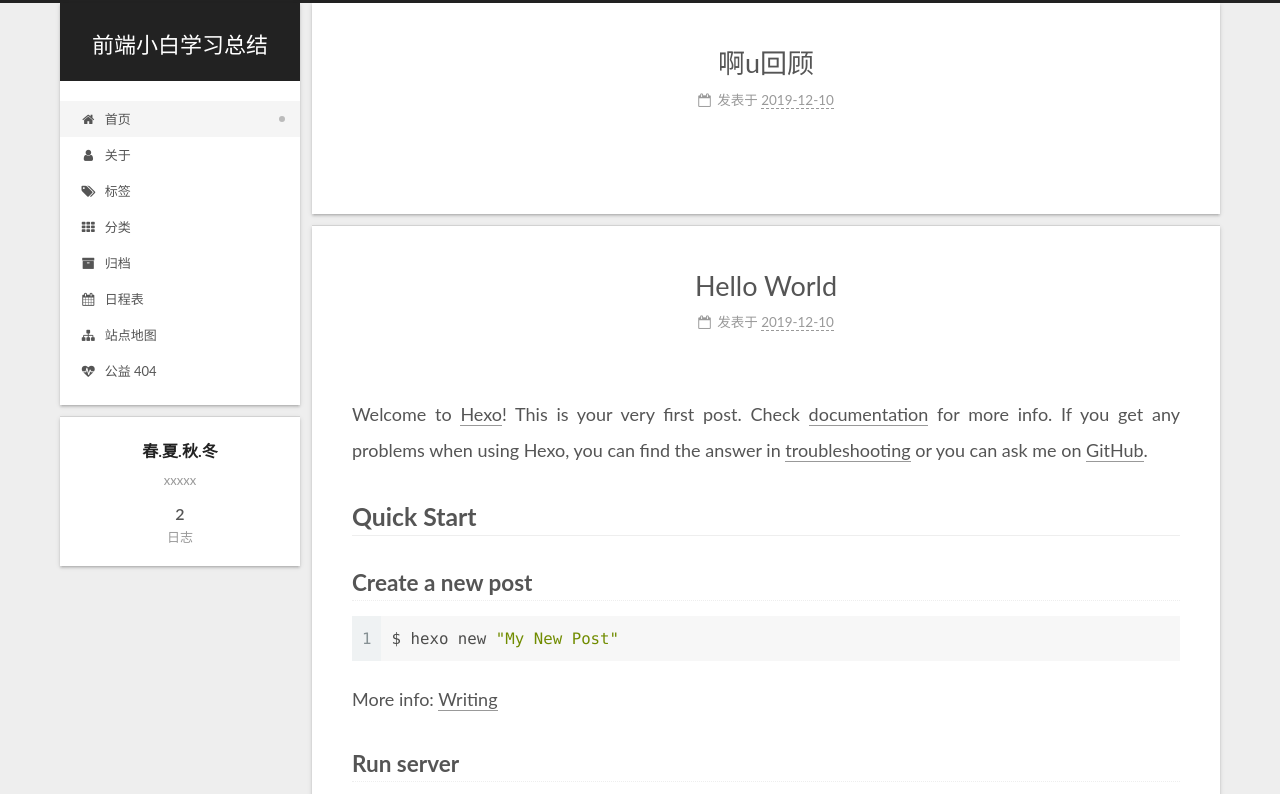
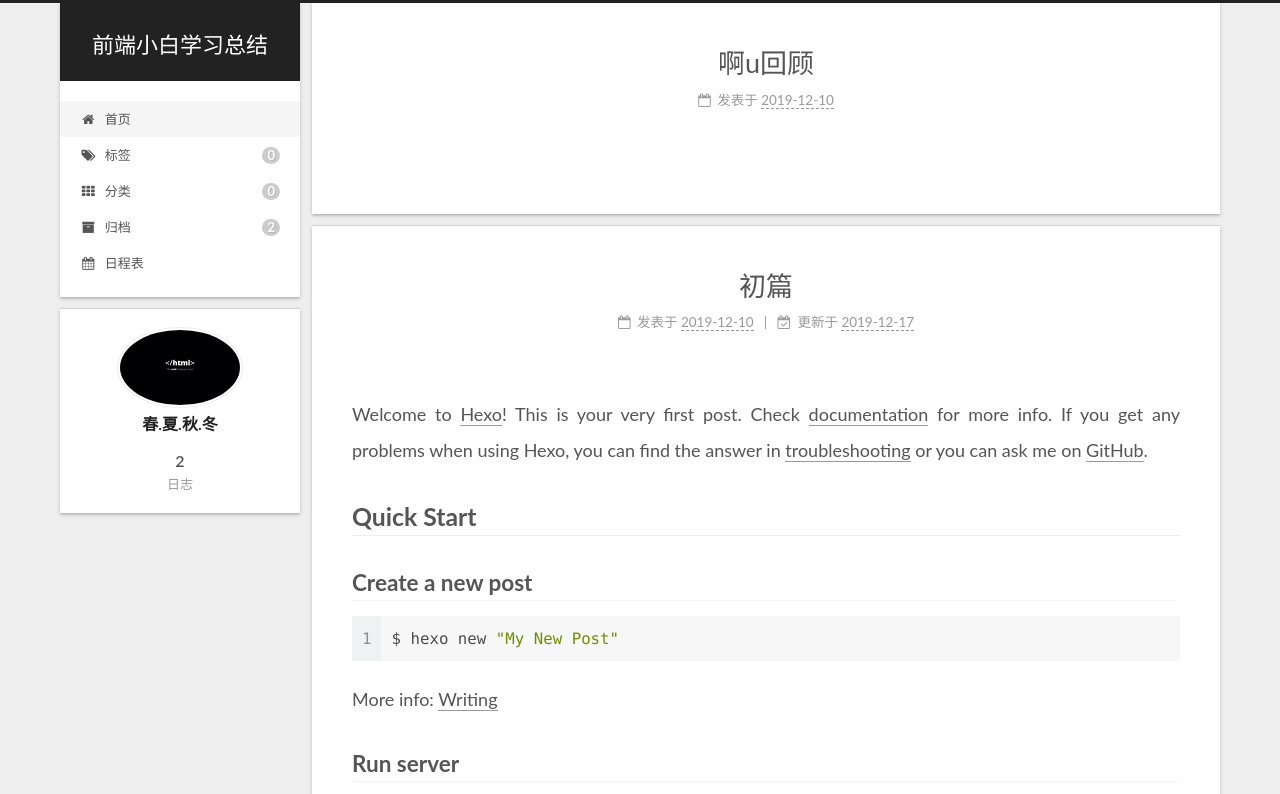
Before and after one commit to liyongyi-github/liyongyi-github.github.io, a plain HTML site: page index.html in a window 1280 px wide. Shown: the top 794 px of the page. Drawn offline with Linux system fonts and the light colour scheme.

Commit message:
Site updated: 2019-12-17 10:46:35

```diff
--- a/css/main.css
+++ b/css/main.css
@@ -1136,6 +1136,13 @@ pre .javascript .function {
   margin: 0 auto;
   max-width: 120px;
   padding: 2px;
+  border-radius: 50%;
+}
+.site-author-image {
+  transition: transform 1s ease-out;
+}
+.site-author-image:hover {
+  transform: rotateZ(360deg);
 }
 .site-author-name {
   color: #222;
@@ -1163,7 +1170,7 @@ pre .javascript .function {
 }
 .links-of-author a::before,
 .links-of-author span.exturl::before {
-  background: #61cf73;
+  background: #8757ff;
   border-radius: 50%;
   content: ' ';
   display: inline-block;
@@ -2305,19 +2312,6 @@ ul.breadcrumb li + li:last-child {
 .menu .menu-item span.exturl:hover {
   background: #f5f5f5;
 }
-.menu-item-active a::after,
-.menu .menu-item a:hover::after,
-.menu .menu-item span.exturl:hover::after {
-  background: #bbb;
-  border-radius: 50%;
-  content: ' ';
-  height: 6px;
-  margin-top: -3px;
-  position: absolute;
-  right: 15px;
-  top: 50%;
-  width: 6px;
-}
 .menu .menu-item {
   display: block;
   margin: 0;
@@ -2357,10 +2351,6 @@ ul.breadcrumb li + li:last-child {
   background: initial;
   color: #fc6423;
 }
-.sub-menu .menu-item a::after,
-.sub-menu .menu-item span.exturl::after {
-  content: initial !important;
-}
 .sub-menu .menu-item-active a {
   background: #fff;
   border-bottom-color: #fc6423;
--- a/index.html
+++ b/index.html
@@ -46,12 +46,10 @@
   };
 </script>
 
-  <meta name="description" content="xxxxx">
-<meta property="og:type" content="website">
+  <meta property="og:type" content="website">
 <meta property="og:title" content="前端小白学习总结">
 <meta property="og:url" content="http:&#x2F;&#x2F;yoursite.com&#x2F;index.html">
 <meta property="og:site_name" content="前端小白学习总结">
-<meta property="og:description" content="xxxxx">
 <meta property="og:locale" content="zh_CN">
 <meta property="article:author" content="春.夏.秋.冬">
 <meta property="article:tag" content="web前端 javaScript">
@@ -137,39 +135,24 @@
     <a href="/" rel="section"><i class="fa fa-fw fa-home"></i>首页</a>
 
   </li>
-        <li class="menu-item menu-item-about">
-
-    <a href="/about/" rel="section"><i class="fa fa-fw fa-user"></i>关于</a>
-
-  </li>
         <li class="menu-item menu-item-tags">
 
-    <a href="/tags/" rel="section"><i class="fa fa-fw fa-tags"></i>标签</a>
+    <a href="/tags/" rel="section"><i class="fa fa-fw fa-tags"></i>标签<span class="badge">0</span></a>
 
   </li>
         <li class="menu-item menu-item-categories">
 
-    <a href="/categories/" rel="section"><i class="fa fa-fw fa-th"></i>分类</a>
+    <a href="/categories/" rel="section"><i class="fa fa-fw fa-th"></i>分类<span class="badge">0</span></a>
 
   </li>
         <li class="menu-item menu-item-archives">
 
-    <a href="/archives/" rel="section"><i class="fa fa-fw fa-archive"></i>归档</a>
+    <a href="/archives/" rel="section"><i class="fa fa-fw fa-archive"></i>归档<span class="badge">2</span></a>
 
   </li>
         <li class="menu-item menu-item-schedule">
 
     <a href="/schedule/" rel="section"><i class="fa fa-fw fa-calendar"></i>日程表</a>
-
-  </li>
-        <li class="menu-item menu-item-sitemap">
-
-    <a href="/sitemap.xml" rel="section"><i class="fa fa-fw fa-sitemap"></i>站点地图</a>
-
-  </li>
-        <li class="menu-item menu-item-commonweal">
-
-    <a href="/404/" rel="section"><i class="fa fa-fw fa-heartbeat"></i>公益 404</a>
 
   </li>
   </ul>
@@ -201,9 +184,9 @@
     <link itemprop="mainEntityOfPage" href="http://yoursite.com/2019/12/10/new_file/">
 
     <span hidden itemprop="author" itemscope itemtype="http://schema.org/Person">
-      <meta itemprop="image" content="/images/avatar.gif">
+      <meta itemprop="image" content="/images/avatar.png">
       <meta itemprop="name" content="春.夏.秋.冬">
-      <meta itemprop="description" content="xxxxx">
+      <meta itemprop="description" content="">
     </span>
 
     <span hidden itemprop="publisher" itemscope itemtype="http://schema.org/Organization">
@@ -259,9 +242,9 @@
     <link itemprop="mainEntityOfPage" href="http://yoursite.com/2019/12/10/hello-world/">
 
     <span hidden itemprop="author" itemscope itemtype="http://schema.org/Person">
-      <meta itemprop="image" content="/images/avatar.gif">
+      <meta itemprop="image" content="/images/avatar.png">
       <meta itemprop="name" content="春.夏.秋.冬">
-      <meta itemprop="description" content="xxxxx">
+      <meta itemprop="description" content="">
     </span>
 
     <span hidden itemprop="publisher" itemscope itemtype="http://schema.org/Organization">
@@ -270,7 +253,7 @@
       <header class="post-header">
         <h1 class="post-title" itemprop="name headline">
 
-            <a href="/2019/12/10/hello-world/" class="post-title-link" itemprop="url">Hello World</a>
+            <a href="/2019/12/10/hello-world/" class="post-title-link" itemprop="url">初篇</a>
         </h1>
 
         <div class="post-meta">
@@ -282,6 +265,13 @@
 
               <time title="创建时间：2019-12-10 11:43:11" itemprop="dateCreated datePublished" datetime="2019-12-10T11:43:11+08:00">2019-12-10</time>
             </span>
+              <span class="post-meta-item">
+                <span class="post-meta-item-icon">
+                  <i class="fa fa-calendar-check-o"></i>
+                </span>
+                <span class="post-meta-item-text">更新于</span>
+                <time title="修改时间：2019-12-17 10:46:03" itemprop="dateModified" datetime="2019-12-17T10:46:03+08:00">2019-12-17</time>
+              </span>
 
 
 
@@ -381,8 +371,10 @@
 
       <div class="site-overview-wrap sidebar-panel">
         <div class="site-author motion-element" itemprop="author" itemscope itemtype="http://schema.org/Person">
+    <img class="site-author-image" itemprop="image" alt="春.夏.秋.冬"
+      src="/images/avatar.png">
   <p class="site-author-name" itemprop="name">春.夏.秋.冬</p>
-  <div class="site-description" itemprop="description">xxxxx</div>
+  <div class="site-description" itemprop="description"></div>
 </div>
 <div class="site-state-wrap motion-element">
   <nav class="site-state">
```
Also changed, not shown: 2019/12/10/hello-world/index.html (+19 -25 lines), 2019/12/10/new_file/index.html (+11 -26 lines), archives/2019/12/index.html (+8 -23 lines), archives/2019/index.html (+8 -23 lines), archives/index.html (+8 -23 lines), images/avatar.gif (deleted), images/avatar.png (added).
